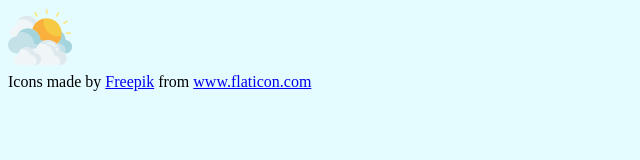
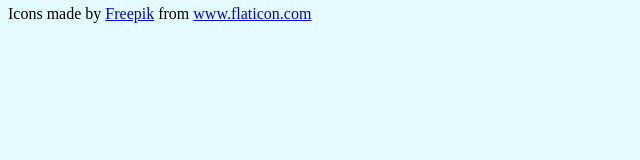
Before and after one commit to tomkeee/Website, a plain HTML site: page about.html in a window 1280 px wide. Shown: the whole page, without its empty margins (0-640 px from the left). Drawn offline with Linux system fonts and the light colour scheme.

Commit message:
Add files via upload

```diff
--- a/about.html
+++ b/about.html
@@ -9,7 +9,7 @@
     <link href="https://fonts.googleapis.com/css2?family=Lobster&family=Open+Sans:wght@600&display=swap" rel="stylesheet">
 </head>
 <body>
-    <img src="images/cloudyy.png">
+
     <div>Icons made by <a href="https://www.freepik.com" title="Freepik">Freepik</a> from <a href="https://www.flaticon.com/" title="Flaticon">www.flaticon.com</a></div>
 </body>
 </html>
```
